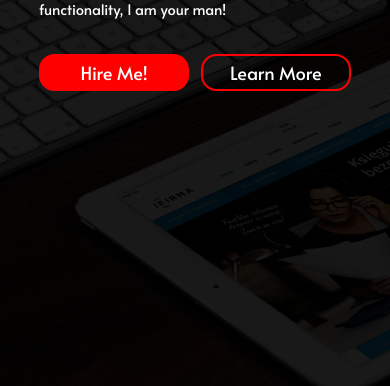
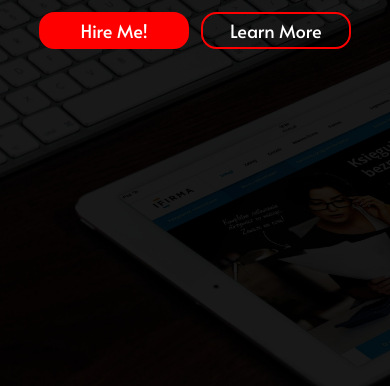
Before and after one commit to ridwanalawode7/ridwanalawode7.github.io, a plain HTML site: page index.html in a window 390 px wide. Shown: the part 458-844 px from the top of the page. Drawn offline with nearby package versions, Linux system fonts and the light colour scheme.

Commit message:
Update style.css

```diff
--- a/style.css
+++ b/style.css
@@ -127,8 +127,8 @@ transition:0.1s;
 }
 
 .section{
-padding-top:20vh;
-height:80vh;
+padding-top:15vh;
+height:85vh;
 }
 
 #ind1{
```
